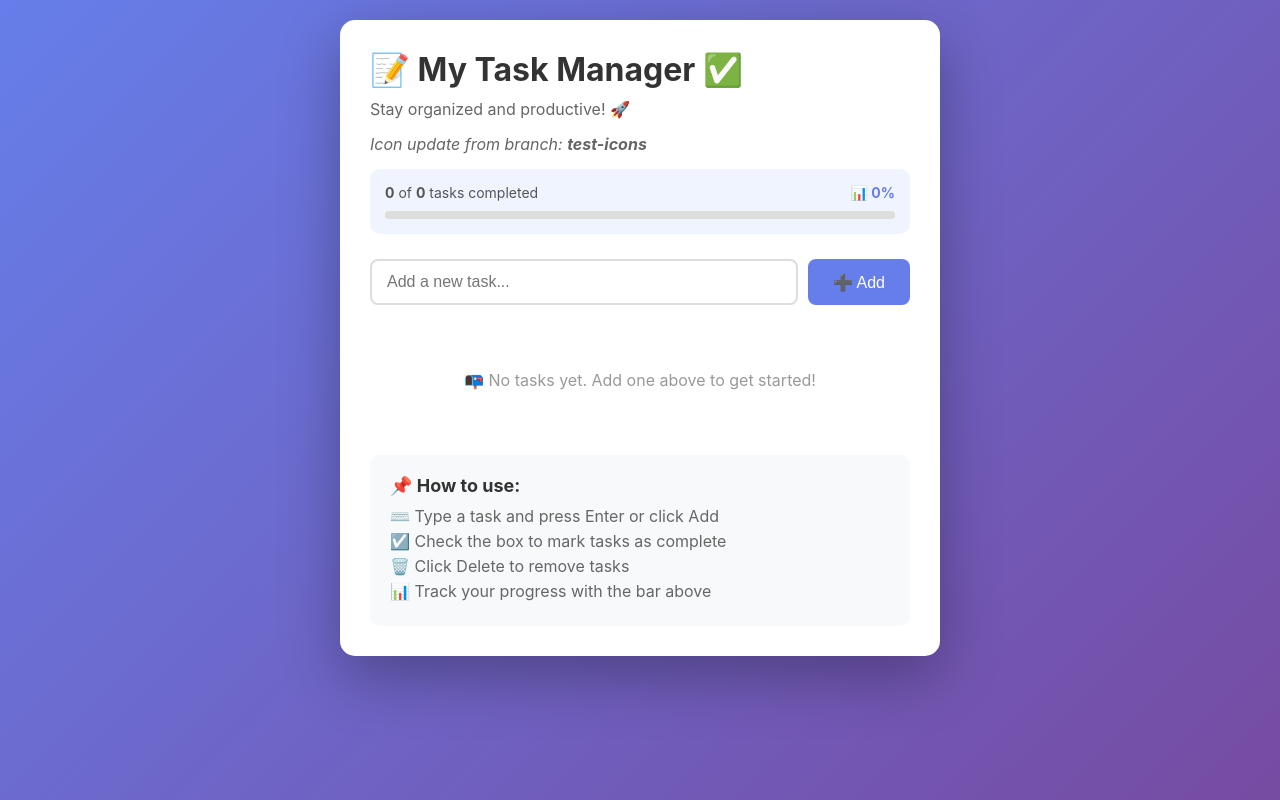
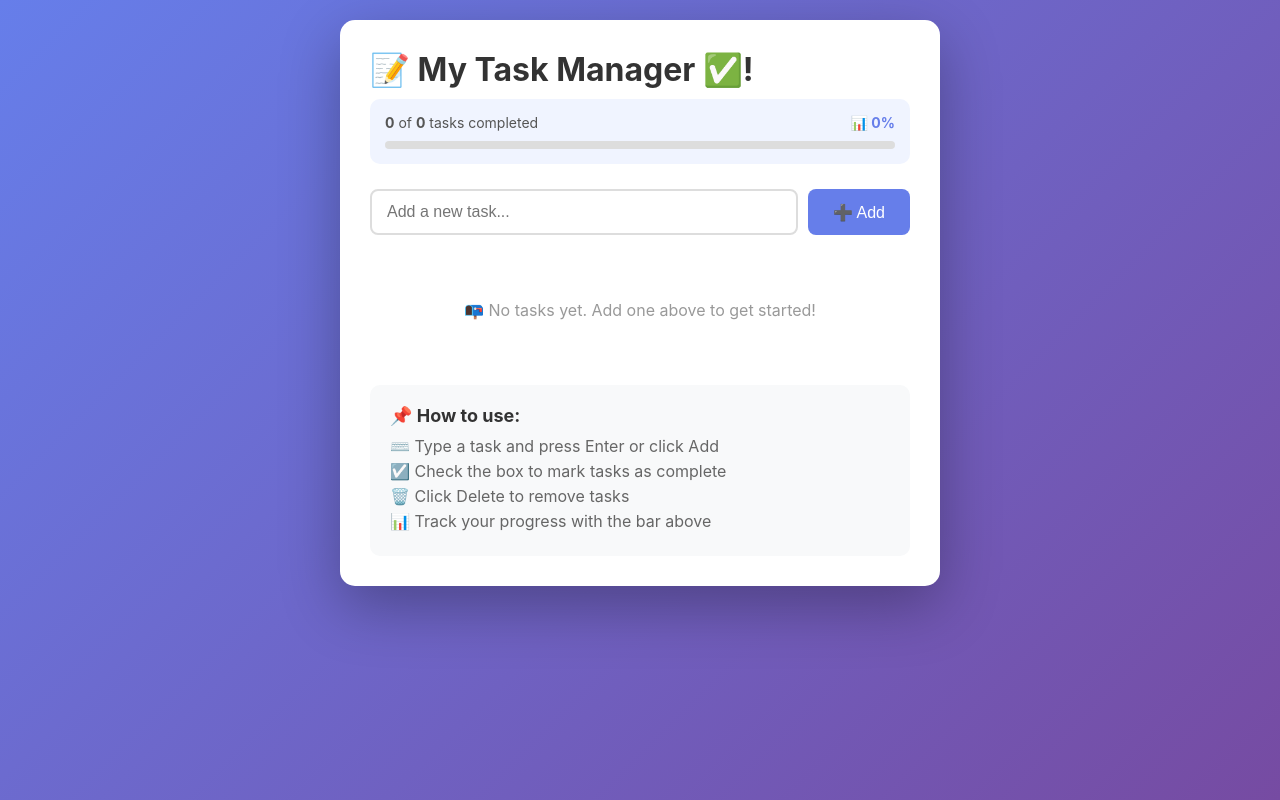
Before and after one commit to Sandepet/Create-a-HTML-FILE, a plain HTML site: page index.html in a window 1280 px wide. Drawn offline with Linux system fonts and the light colour scheme.

Commit message:
Update index.html
Add exclamation mark to title

```diff
--- a/index.html
+++ b/index.html
@@ -183,9 +183,7 @@
 </head>
 <body>
     <div class="container">
-        <h1>📝 My Task Manager ✅</h1>
-        <p class="subtitle">Stay organized and productive! 🚀</p>
-        <p class="subtitle"><em>Icon update from branch: <strong>test-icons</strong></em></p>
+        <h1>📝 My Task Manager ✅!</h1>
 
         <!-- Stats -->
         <div class="stats">
```
